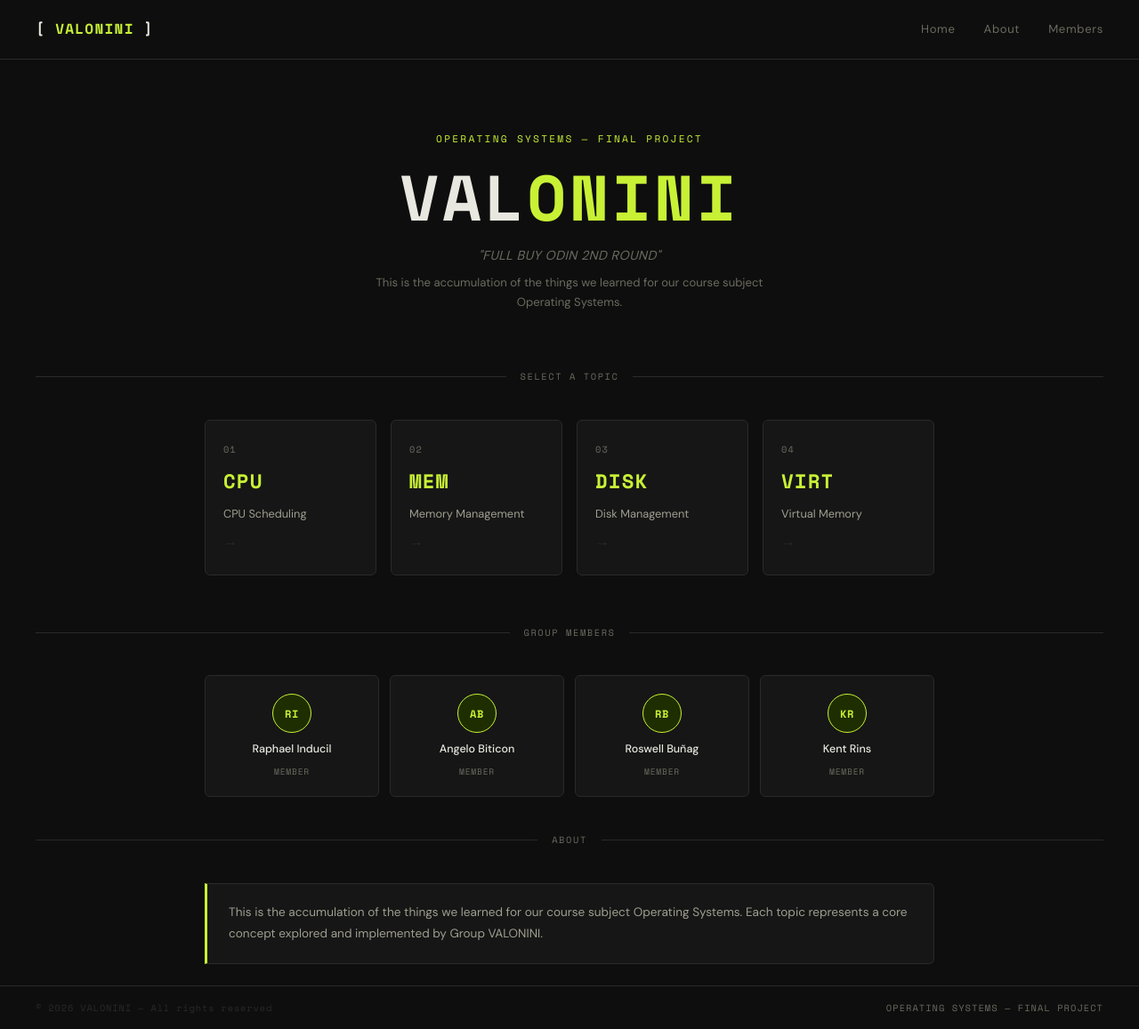
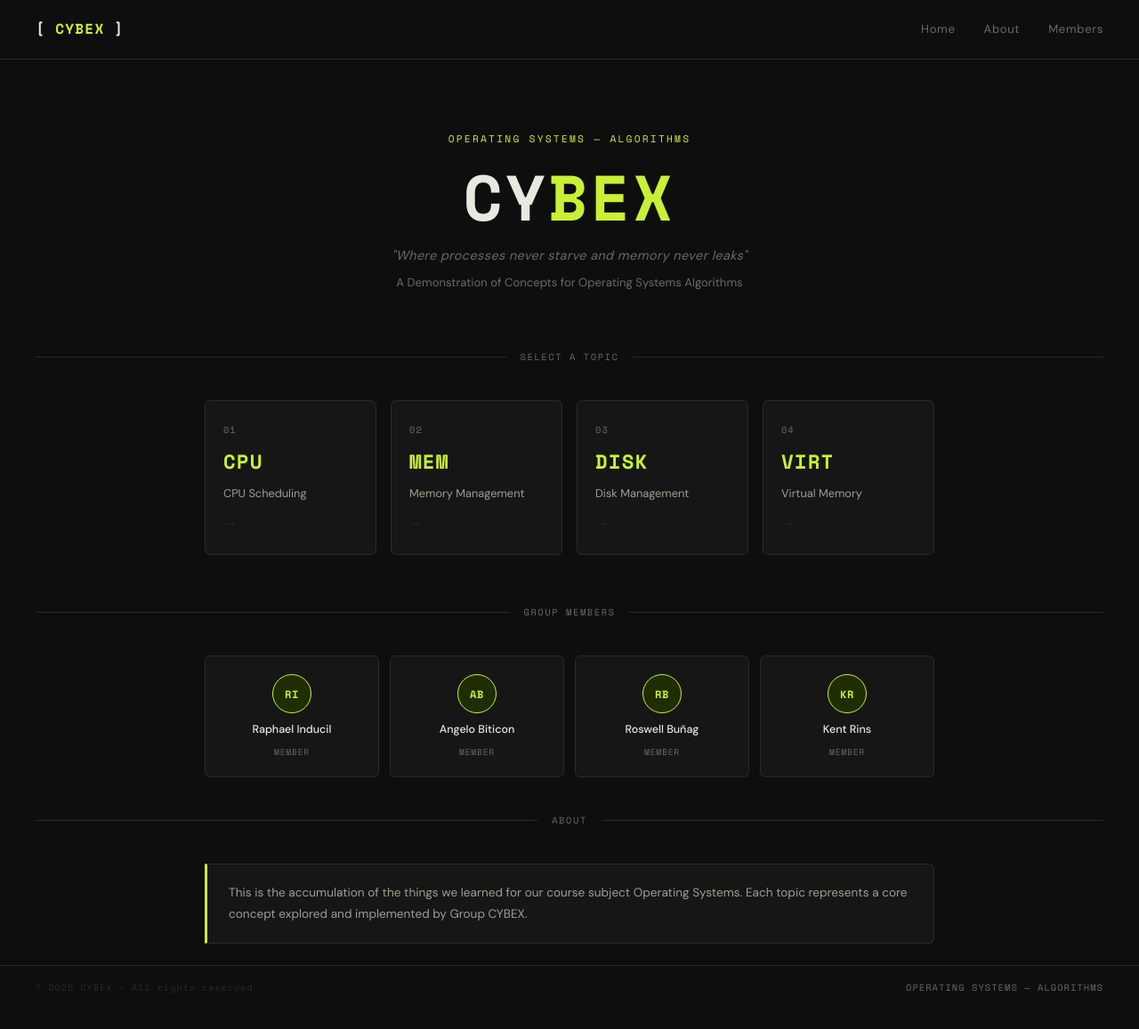
Before and after one commit to RaphaelInducil/operating_system_final_project, a Flask app: page / in a window 1280 px wide. Shown: the whole page at 89% size. After the commit the page ends 1116 px from the top, so only its background shows below. Run offline with Flask 3, Linux system fonts and the light colour scheme.

Commit message:
Renaming Changes

```diff
--- a/templates/index.html
+++ b/templates/index.html
@@ -3,7 +3,7 @@
 <head>
   <meta charset="UTF-8" />
   <meta name="viewport" content="width=device-width, initial-scale=1.0" />
-  <title>VALONINI — OS Final Project</title>
+  <title>CYBEX — Algorithms</title>
   <link rel="preconnect" href="https://fonts.googleapis.com">
   <link href="https://fonts.googleapis.com/css2?family=Space+Mono:wght@400;700&family=DM+Sans:wght@300;400;500;600&display=swap" rel="stylesheet">
   <link rel="stylesheet" href="{{ url_for('static', filename='css/style.css') }}">
@@ -116,7 +116,7 @@
 <body>
 
   <nav>
-    <div class="nav-logo">[ <span>VALONINI</span> ]</div>
+    <div class="nav-logo">[ <span>CYBEX</span> ]</div>
     <div class="nav-links">
       <a onclick="scrollToSection('hero')">Home</a>
       <a onclick="scrollToSection('about')">About</a>
@@ -126,10 +126,10 @@
 
   <div id="lobby-view" style="display: block;">
     <section class="hero" id="hero">
-      <div class="hero-tag">Operating Systems — Final Project</div>
-      <div class="hero-title">VAL<span>ONINI</span></div>
-      <div class="hero-tagline">"FULL BUY ODIN 2ND ROUND"</div>
-      <p class="hero-about">This is the accumulation of the things we learned for our course subject Operating Systems.</p>
+      <div class="hero-tag">Operating Systems — Algorithms</div>
+      <div class="hero-title">CY<span>BEX</span></div>
+      <div class="hero-tagline">"Where processes never starve and memory never leaks"</div>
+      <p class="hero-about">A Demonstration of Concepts for Operating Systems Algorithms</p>
     </section>
 
     <div class="divider">
@@ -206,7 +206,7 @@
 
     <section class="about-section" id="about">
       <div class="about-box">
-        <p class="about-text">This is the accumulation of the things we learned for our course subject Operating Systems. Each topic represents a core concept explored and implemented by Group VALONINI.</p>
+        <p class="about-text">This is the accumulation of the things we learned for our course subject Operating Systems. Each topic represents a core concept explored and implemented by Group CYBEX.</p>
       </div>
     </section>
   </div>
@@ -569,8 +569,8 @@
 
 
   <footer style="margin-top: auto; border-top: 1px solid var(--border); padding: 1rem 2.5rem; display: flex; justify-content: space-between; align-items: center;">
-    <div style="font-family: var(--mono); font-size: 0.65rem; color: var(--border); letter-spacing: 0.08em;">© 2026 VALONINI — All rights reserved</div>
-    <div style="font-family: var(--mono); font-size: 0.65rem; color: var(--text-dim); letter-spacing: 0.1em; text-transform: uppercase;">OPERATING SYSTEMS — FINAL PROJECT</div>
+    <div style="font-family: var(--mono); font-size: 0.65rem; color: var(--border); letter-spacing: 0.08em;">© 2026 CYBEX — All rights reserved</div>
+    <div style="font-family: var(--mono); font-size: 0.65rem; color: var(--text-dim); letter-spacing: 0.1em; text-transform: uppercase;">Operating Systems — Algorithms</div>
   </footer>
 
   <script>
```
